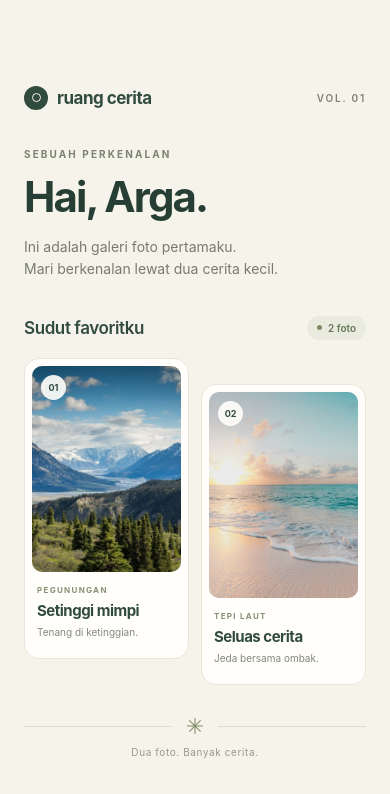
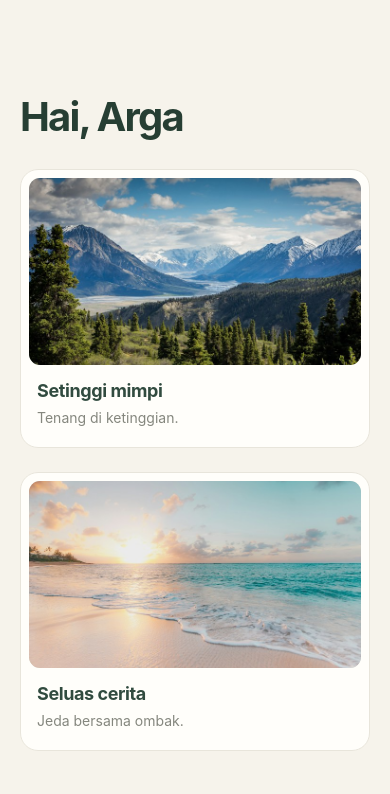
Before and after one commit to yurawawawawa/Tugas-PPK----1, a React Native app: screen / in a window 390 px wide. Shown: the top 794 px of the page. Built offline with nearby package versions, Linux system fonts and the light colour scheme.

Commit message:
Show full-width landscape photos with minimal captions

```diff
--- a/App.js
+++ b/App.js
@@ -9,36 +9,10 @@ export default function App() {
         <StatusBar style="dark" />
         <ScrollView contentContainerStyle={styles.scrollContent}>
           <View style={styles.content}>
-            <View style={styles.brand}>
-              <View style={styles.brandMark}>
-                <View style={styles.brandMarkInner} />
-              </View>
-              <Text style={styles.brandName}>ruang cerita</Text>
-              <Text style={styles.edition}>VOL. 01</Text>
-            </View>
+            <Text accessibilityRole="header" style={styles.heading}>
+              Hai, Arga
+            </Text>
 
-            <View style={styles.intro}>
-              <Text style={styles.eyebrow}>SEBUAH PERKENALAN</Text>
-              <Text accessibilityRole="header" style={styles.heading}>
-                Hai, Arga.
-              </Text>
-              <Text style={styles.subtitle}>
-                Ini adalah galeri foto pertamaku.
-                {'\n'}Mari berkenalan lewat dua cerita kecil.
-              </Text>
-            </View>
-
-            <View style={styles.galleryHeading}>
-              <Text accessibilityRole="header" style={styles.galleryTitle}>
-                Sudut favoritku
-              </Text>
-              <View style={styles.countBadge}>
-                <View style={styles.dot} />
-                <Text style={styles.countText}>2 foto</Text>
-              </View>
-            </View>
-
-            {/* Flexbox row membuat kedua foto selalu berdampingan. */}
             <View style={styles.gallery}>
               <View style={styles.photoCard}>
                 <View style={styles.imageFrame}>
@@ -48,18 +22,14 @@ export default function App() {
                     resizeMode="cover"
                     accessibilityLabel="Pemandangan pegunungan dengan lembah dan pepohonan hijau"
                   />
-                  <View style={styles.photoNumber}>
-                    <Text style={styles.photoNumberText}>01</Text>
-                  </View>
                 </View>
                 <View style={styles.caption}>
-                  <Text style={styles.photoCategory}>PEGUNUNGAN</Text>
-                  <Text style={styles.photoTitle}>Setinggi mimpi</Text>
-                  <Text style={styles.photoDescription}>Tenang di ketinggian.</Text>
+                  <Text style={styles.captionTitle}>Setinggi mimpi</Text>
+                  <Text style={styles.captionText}>Tenang di ketinggian.</Text>
                 </View>
               </View>
 
-              <View style={[styles.photoCard, styles.secondCard]}>
+              <View style={styles.photoCard}>
                 <View style={styles.imageFrame}>
                   <Image
                     source={require('./assets/foto2.jpg')}
@@ -67,24 +37,13 @@ export default function App() {
                     resizeMode="cover"
                     accessibilityLabel="Ombak di pantai berpasir putih saat senja"
                   />
-                  <View style={styles.photoNumber}>
-                    <Text style={styles.photoNumberText}>02</Text>
-                  </View>
                 </View>
                 <View style={styles.caption}>
-                  <Text style={styles.photoCategory}>TEPI LAUT</Text>
-                  <Text style={styles.photoTitle}>Seluas cerita</Text>
-                  <Text style={styles.photoDescription}>Jeda bersama ombak.</Text>
+                  <Text style={styles.captionTitle}>Seluas cerita</Text>
+                  <Text style={styles.captionText}>Jeda bersama ombak.</Text>
                 </View>
               </View>
             </View>
-
-            <View style={styles.footer}>
-              <View style={styles.footerLine} />
-              <Text style={styles.footerSymbol}>✳</Text>
-              <View style={styles.footerLine} />
-            </View>
-            <Text style={styles.footerText}>Dua foto. Banyak cerita.</Text>
           </View>
         </ScrollView>
       </SafeAreaView>
@@ -93,39 +52,67 @@ export default function App() {
 }
 
 const styles = StyleSheet.create({
-  container: { flex: 1, backgroundColor: '#F6F3EB' },
-  scrollContent: { flexGrow: 1, justifyContent: 'center', paddingVertical: 36 },
-  content: { width: '100%', maxWidth: 520, alignSelf: 'center', paddingHorizontal: 24 },
-  brand: { flexDirection: 'row', alignItems: 'center', gap: 9 },
-  brandMark: {
-    width: 24, height: 24, borderRadius: 12, backgroundColor: '#314B3F',
-    alignItems: 'center', justifyContent: 'center',
+  container: {
+    flex: 1,
+    backgroundColor: '#F6F3EB',
   },
-  brandMarkInner: { width: 9, height: 9, borderRadius: 5, borderWidth: 1.5, borderColor: '#F6F3EB' },
-  brandName: { flex: 1, fontSize: 17, fontWeight: '700', color: '#314B3F', letterSpacing: -0.5 },
-  edition: { fontSize: 10, letterSpacing: 1.8, fontWeight: '600', color: '#7C8176' },
-  intro: { marginTop: 38 },
-  eyebrow: { fontSize: 10, fontWeight: '700', letterSpacing: 2.1, color: '#7A836D', marginBottom: 13 },
-  heading: { maxWidth: 340, fontSize: 42, lineHeight: 47, fontWeight: '700', letterSpacing: -1.9, color: '#263E33' },
-  subtitle: { fontSize: 14, lineHeight: 22, color: '#777B70', marginTop: 16 },
-  galleryHeading: { flexDirection: 'row', alignItems: 'center', justifyContent: 'space-between', marginTop: 36, marginBottom: 18 },
-  galleryTitle: { fontSize: 17, fontWeight: '600', color: '#314B3F', letterSpacing: -0.4 },
-  countBadge: { flexDirection: 'row', alignItems: 'center', gap: 6, backgroundColor: '#E8EBDD', borderRadius: 20, paddingHorizontal: 10, paddingVertical: 6 },
-  dot: { width: 5, height: 5, borderRadius: 3, backgroundColor: '#7C8C66' },
-  countText: { color: '#657456', fontSize: 10, fontWeight: '600' },
-  gallery: { flexDirection: 'row', gap: 12, alignItems: 'flex-start' },
-  photoCard: { flex: 1, minWidth: 0, backgroundColor: '#FFFEFA', padding: 7, borderRadius: 15, borderWidth: 1, borderColor: '#E8E5DB' },
-  secondCard: { marginTop: 26 },
-  imageFrame: { aspectRatio: 0.72, borderRadius: 10, overflow: 'hidden', position: 'relative', backgroundColor: '#DFE4D9' },
-  photo: { width: '100%', height: '100%' },
-  photoNumber: { position: 'absolute', left: 9, top: 9, width: 25, height: 25, alignItems: 'center', justifyContent: 'center', borderRadius: 13, backgroundColor: '#FFFEFAE8' },
-  photoNumberText: { fontSize: 9, fontWeight: '700', color: '#314B3F' },
-  caption: { paddingHorizontal: 5, paddingTop: 13, paddingBottom: 11 },
-  photoCategory: { fontSize: 8, fontWeight: '700', letterSpacing: 1.3, color: '#879176', marginBottom: 6 },
-  photoTitle: { fontSize: 15, fontWeight: '700', color: '#314B3F', letterSpacing: -0.5 },
-  photoDescription: { fontSize: 10, color: '#85877E', marginTop: 5, lineHeight: 15 },
-  footer: { flexDirection: 'row', alignItems: 'center', gap: 14, marginTop: 28 },
-  footerLine: { flex: 1, height: 1, backgroundColor: '#DDDFD1' },
-  footerSymbol: { fontSize: 22, color: '#83916C' },
-  footerText: { textAlign: 'center', color: '#95998B', fontSize: 10, letterSpacing: 0.6, marginTop: 7 },
+  scrollContent: {
+    flexGrow: 1,
+    justifyContent: 'center',
+    paddingVertical: 32,
+  },
+  content: {
+    width: '100%',
+    maxWidth: 760,
+    alignSelf: 'center',
+    paddingHorizontal: 20,
+  },
+  heading: {
+    fontSize: 40,
+    lineHeight: 48,
+    fontWeight: '700',
+    letterSpacing: -1.8,
+    color: '#263E33',
+    marginBottom: 28,
+  },
+  gallery: {
+    flexDirection: 'column',
+    gap: 24,
+  },
+  photoCard: {
+    width: '100%',
+    backgroundColor: '#FFFEFA',
+    padding: 8,
+    borderRadius: 18,
+    borderWidth: 1,
+    borderColor: '#E8E5DB',
+  },
+  imageFrame: {
+    aspectRatio: 16 / 9,
+    borderRadius: 11,
+    overflow: 'hidden',
+    backgroundColor: '#DFE4D9',
+  },
+  photo: {
+    width: '100%',
+    height: '100%',
+  },
+  caption: {
+    paddingHorizontal: 8,
+    paddingTop: 14,
+    paddingBottom: 10,
+  },
+  captionTitle: {
+    fontSize: 18,
+    lineHeight: 24,
+    fontWeight: '700',
+    color: '#314B3F',
+    letterSpacing: -0.4,
+  },
+  captionText: {
+    fontSize: 14,
+    lineHeight: 22,
+    color: '#85877E',
+    marginTop: 4,
+  },
 });
```
Also changed, not shown: screenshots/tampilan-aplikasi.png, 1 other file (tests, documents, lock files or other folders).
